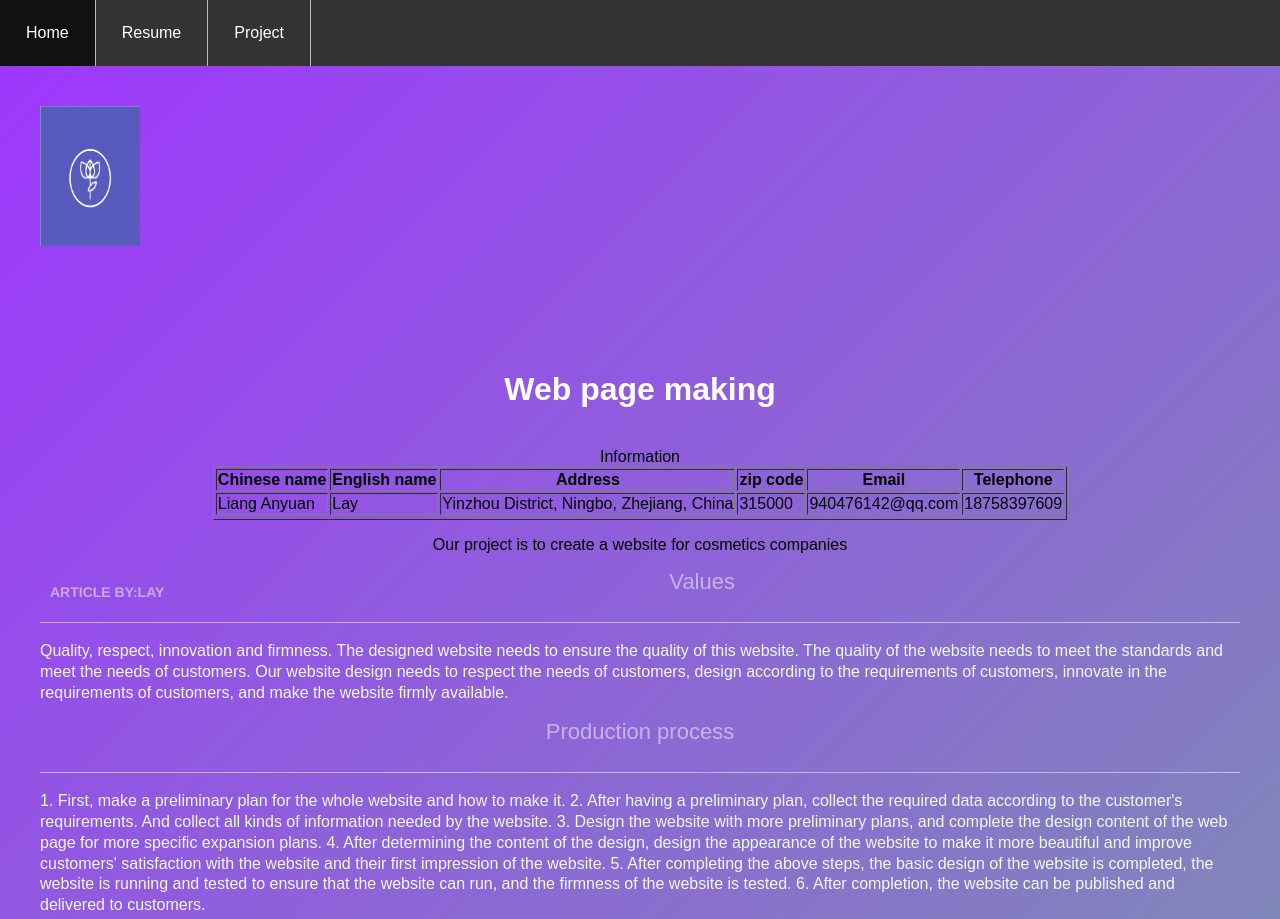
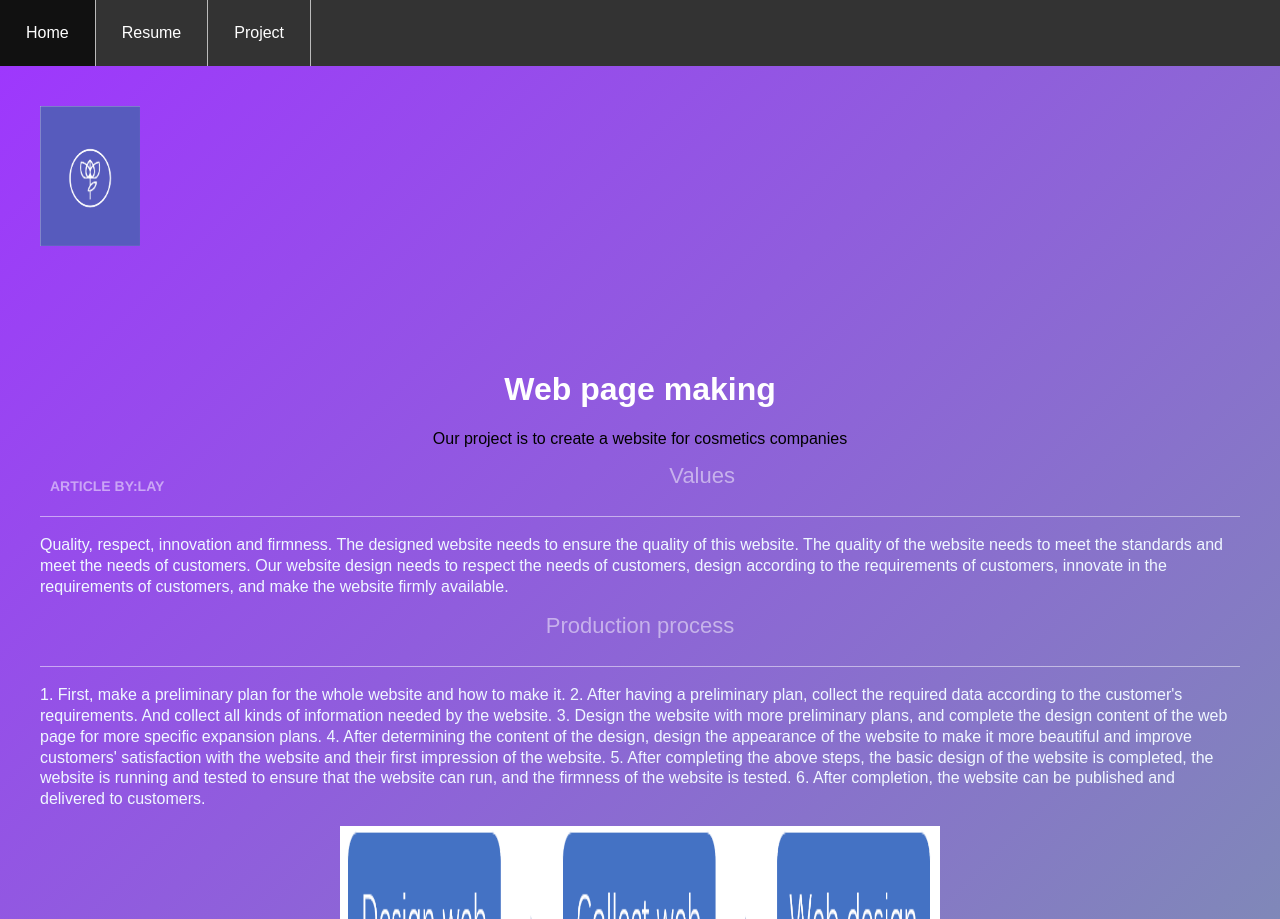
Before and after one commit to ITA1Lay/cv666, a plain HTML site: page Project.html in a window 1280 px wide. Shown: the top 919 px of the page. Drawn offline with Linux system fonts and the light colour scheme.

Commit message:
Update Project.html

```diff
--- a/Project.html
+++ b/Project.html
@@ -32,26 +32,7 @@
   <h1><center>Web page making</h1>
 
 <p>
-    <center><table border="1">
-    <caption>Information</caption>
-    <th>Chinese name</th>
-    <th>English name</th>
-    <th>Address</th>
-    <th>zip code</th>
-     <th>Email</th>
-    <th>Telephone</th>
 
-    <tr>
-      <td>Liang Anyuan</td>
-    <td>Lay</td>
-    <td>Yinzhou District, Ningbo, Zhejiang, China</td>
-    <td>315000</td>
-      <td>940476142@qq.com</td>
-    <td>18758397609</td>
-    </tr>
-    <tr>
-
-</table>
       <p><center>Our project is to create a website for cosmetics companies<p>
 </body>
 </html>
@@ -85,7 +66,7 @@ font-weight:bold;
 <body>
 <center><h2>questionnaire</h2>
 
-<table width="1000" border="1"class=table>
+<table width="1000" border="1">
  <tr>
   <td align="left">Pingyin name</td>
   <td align="left">Wang Yijian</td>
```
